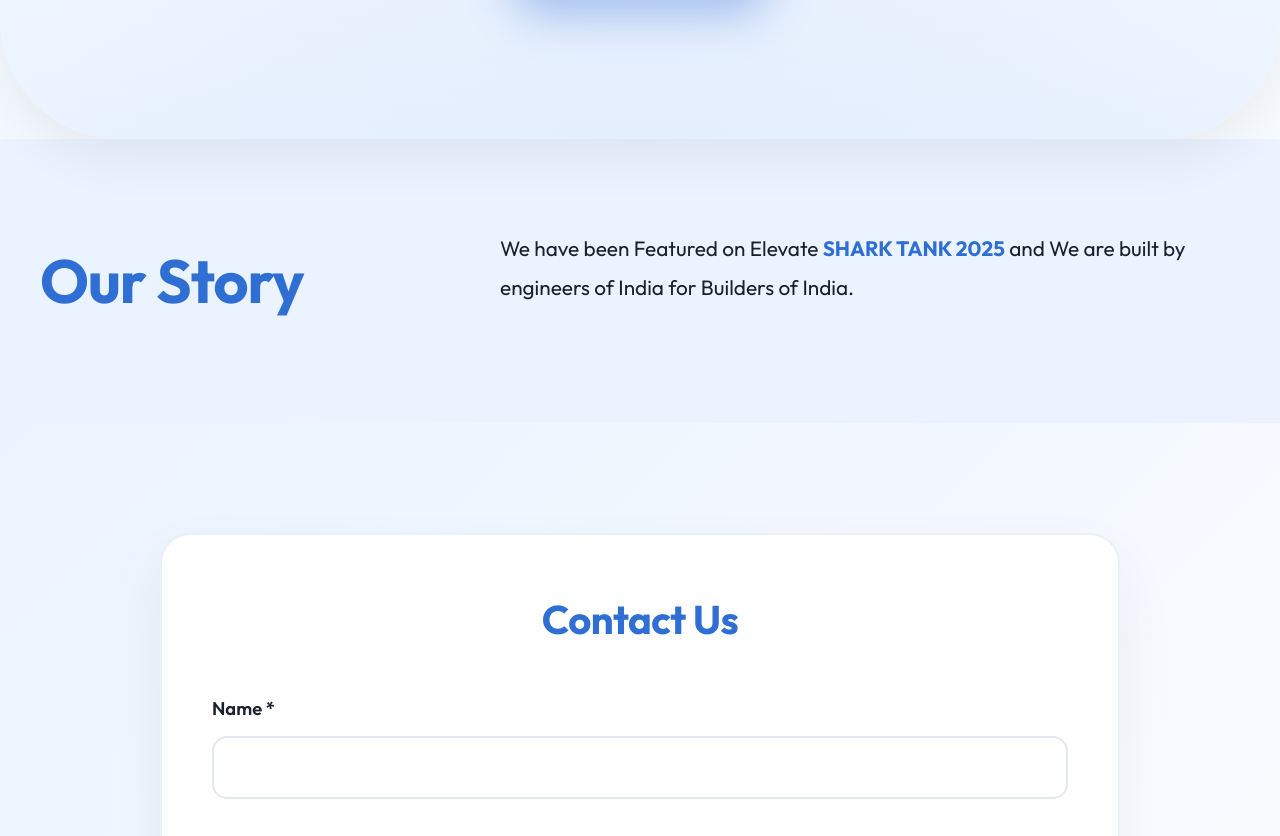
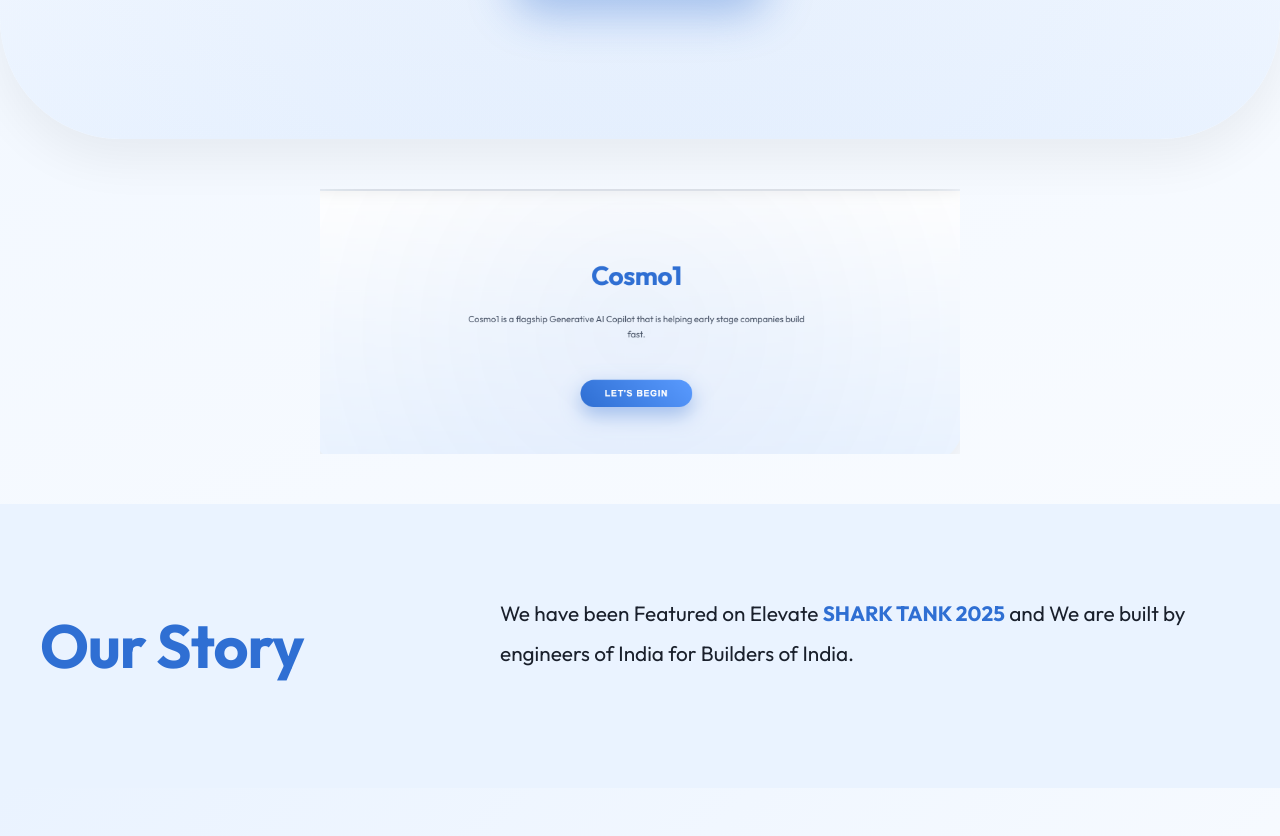
Before and after one commit to Dharanisri314/GIG-AI-Labs, a plain HTML site: page index.html in a window 1280 px wide. Shown: the part 1560-2396 px from the top of the page. Drawn offline with nearby package versions, Linux system fonts and the light colour scheme.

Commit message:
create a cosmo image

```diff
--- a/index.html
+++ b/index.html
@@ -8,6 +8,26 @@
     <link rel="stylesheet" href="https://cdnjs.cloudflare.com/ajax/libs/font-awesome/6.5.0/css/all.min.css" />
     <link href="https://fonts.googleapis.com/css2?family=Outfit:wght@300;400;600;700&display=swap" rel="stylesheet" />
     <link rel="stylesheet" href="index.css" />
+    <link rel="stylesheet" href="https://unpkg.com/aos@2.3.1/dist/aos.css" />
+
+
+    <style>
+        .image-container {
+            display: flex;
+            justify-content: center;
+            align-items: center;
+            width: 100%;
+        }
+
+        .image-container img {
+            margin-top: 50px;
+            margin-bottom: 50px;
+            width: 50%;
+            height: auto;
+            display: block;
+        }
+    </style>
+
 
 </head>
 
@@ -39,7 +59,8 @@
             <div class="info-box">
                 <p><strong>🚀 We build AI Systems</strong> for Industries and Human Use Cases.</p>
                 <p>✨ We have been Featured on Elevate<strong>SHARK TANK 2025</strong></p>
-                <p>🎓  GIG AI Labs was the only company invited to showcase its innovation at the<strong> National Innovation Summit under the AI category by IIT Madras </strong></p>
+                <p>🎓 GIG AI Labs was the only company invited to showcase its innovation at the<strong> National
+                        Innovation Summit under the AI category by IIT Madras </strong></p>
                 <p class="trusted">✅ We are Trusted by Atal Innovation Mission Institutes. – Govt of India.</p>
             </div>
         </section>
@@ -53,6 +74,18 @@
         <p>Cosmo1 is a flagship Generative AI Copilot that is helping early stage companies build fast.</p>
         <button class="cosmo-btn">Let's Begin</button>
     </section>
+
+
+    <div class="image-container"> <img src="assets/images/cosmo.png" alt="Cosmo Image" data-aos="zoom-out-left"
+            data-aos-duration="1500">
+    </div>
+
+
+
+
+
+
+
 
     <section class="our-story" id="about">
         <div class="story-container">
@@ -172,6 +205,13 @@
     </script>
 
 
+    <script src="https://unpkg.com/aos@2.3.1/dist/aos.js"></script>
+
+    <script>
+        AOS.init();
+    </script>
+
+
 
 </body>
 
```
Also changed, not shown: assets/images/cosmo.png (added). Lines whose indentation alone changed are shown as unchanged.
